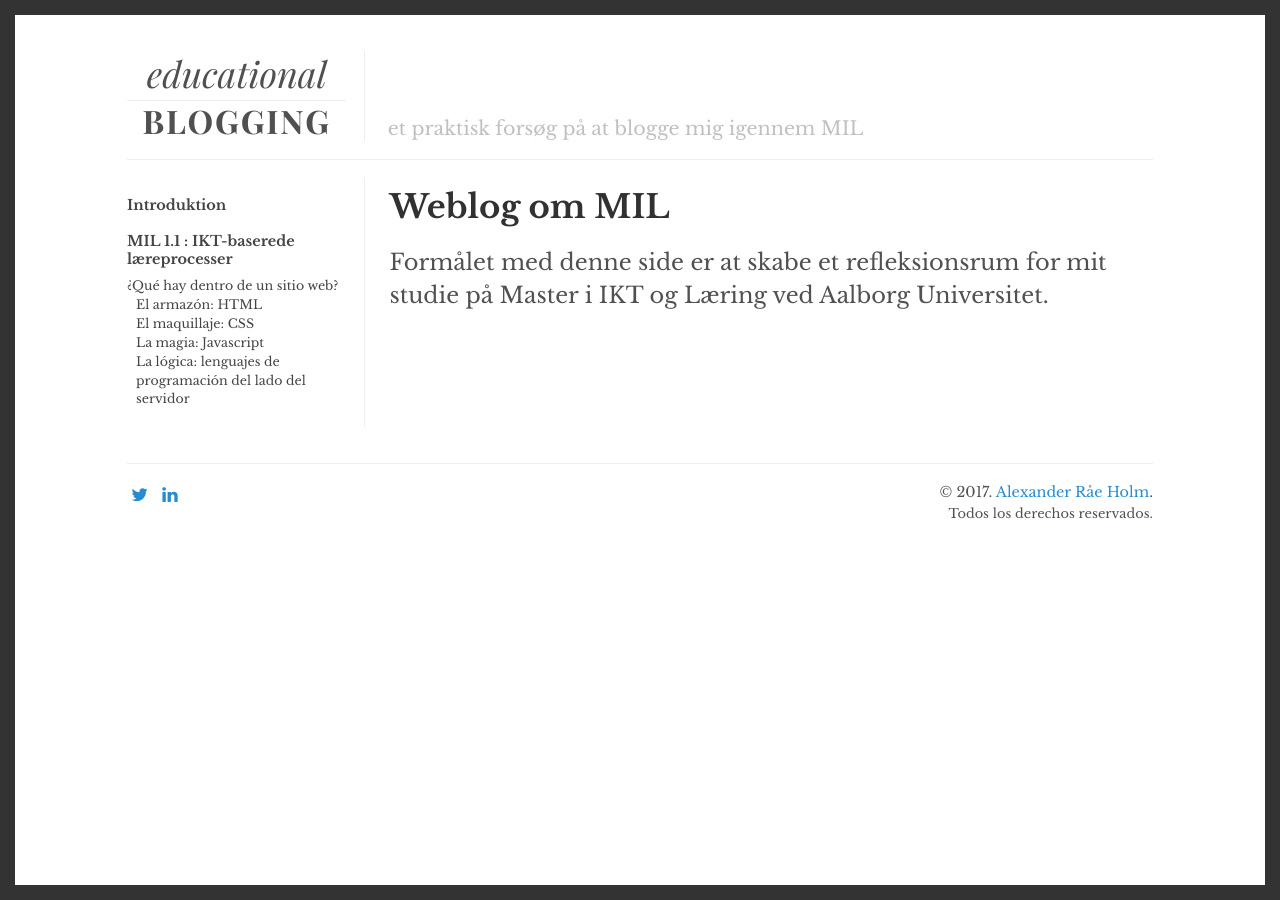
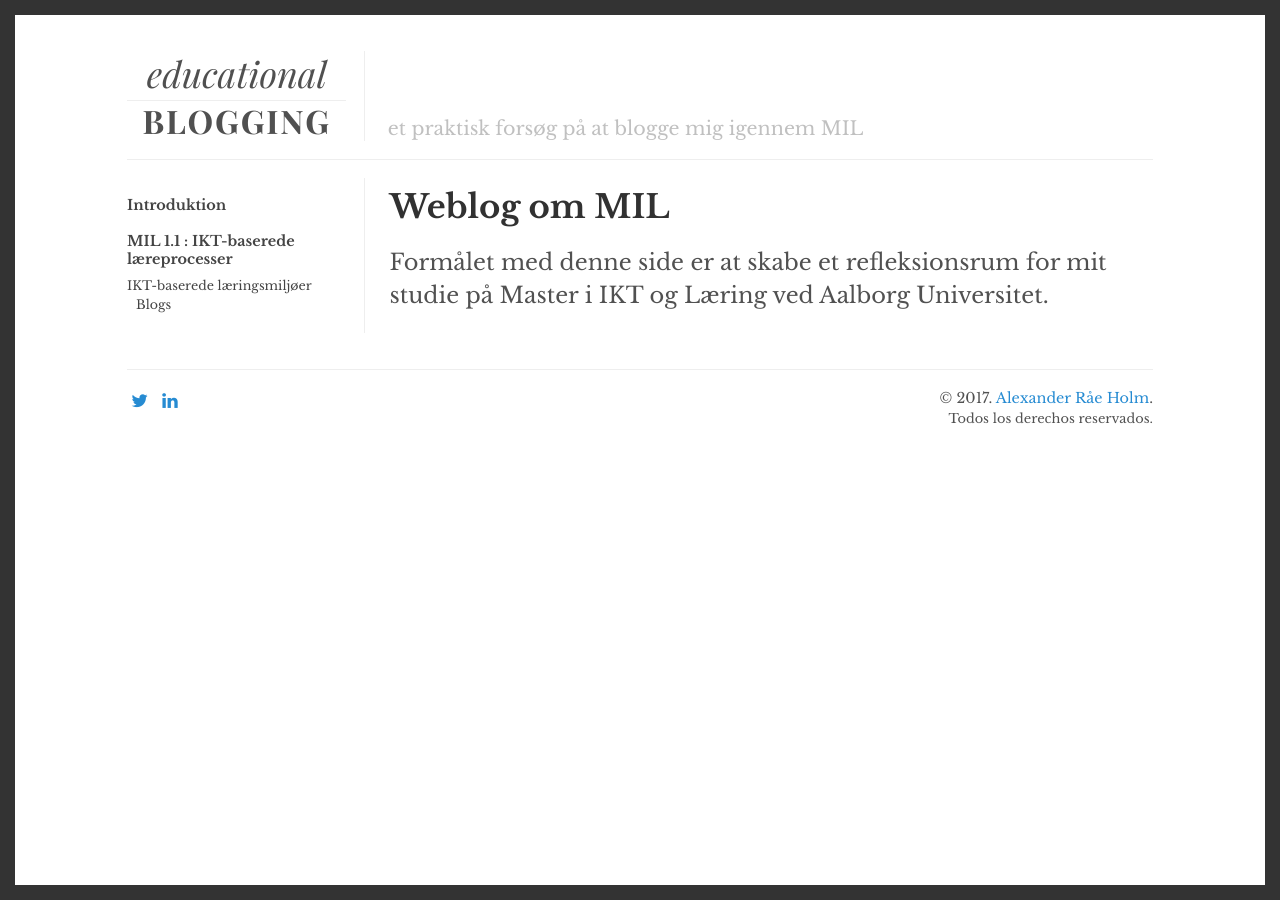
Before and after one commit to alexanderrae/educational-blogging, a Jekyll site: the page built from index.html, in a window 1280 px wide. Built offline with Jekyll 4.4.1, drawn with Linux system fonts in a browser that asks for light colours; the list of posts is cut into pages by our own code.

Commit message:
Update sidebar.yml

```diff
--- a/_data/sidebar.yml
+++ b/_data/sidebar.yml
@@ -3,14 +3,8 @@
 - title: "MIL 1.1 : IKT-baserede læreprocesser"
   url: mil-1-dot-1
   subcaps:
-  - url: que-hay-dentro
-    title: "¿Qué hay dentro de un sitio web?"
+  - url: ikt-baserede-læringsmiljøer
+    title: "IKT-baserede læringsmiljøer"
     subsubcaps:
-      - url: armazon
-        title: "El armazón: HTML"
-      - url: maquillaje
-        title: "El maquillaje: CSS"
-      - url: magia
-        title: "La magia: Javascript"
-      - url: logica
-        title: "La lógica: lenguajes de programación del lado del servidor"
+      - url: weblogs
+        title: "Blogs"
```
